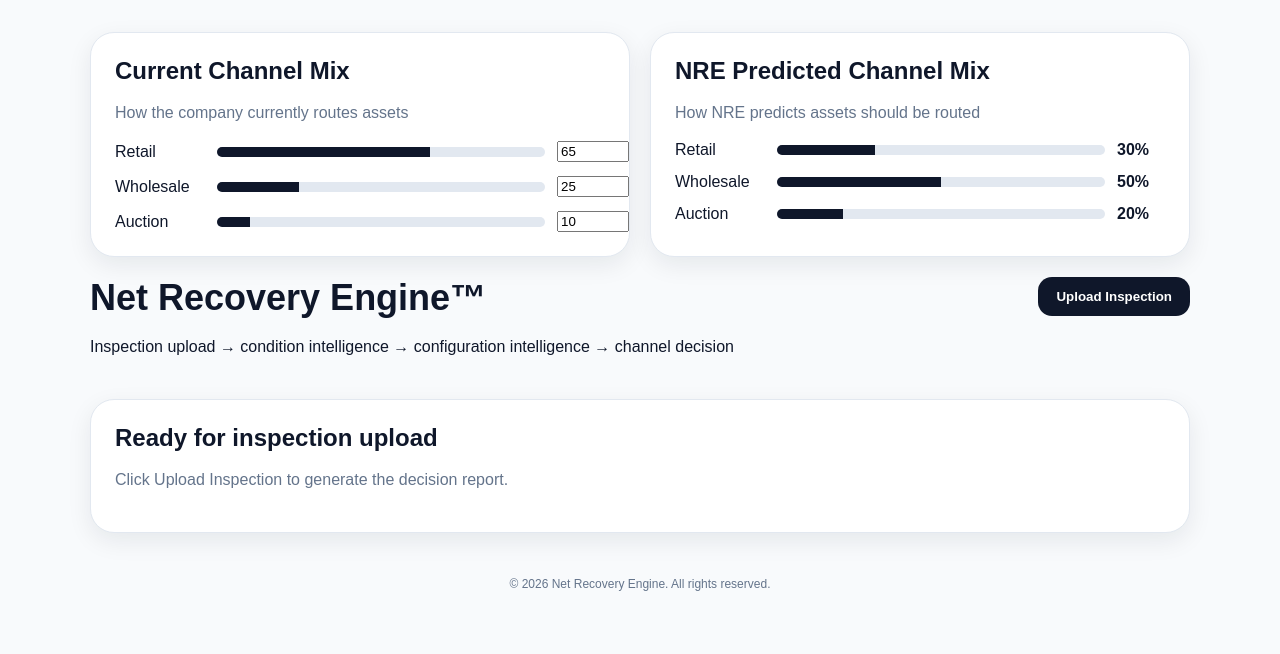
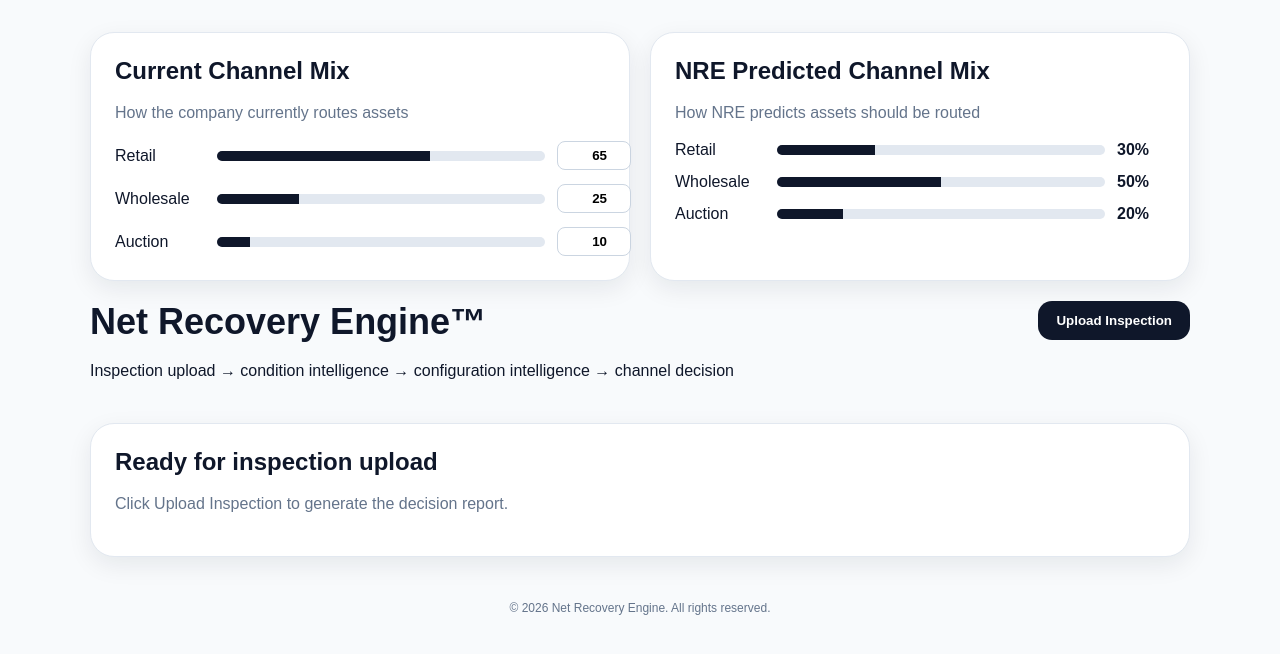
Before and after one commit to DirtDog13416/Net-Recovery-Engine, a React (Vite) app: page / in a window 1280 px wide. Shown: the top 654 px of the page. Built offline with nearby package versions, Linux system fonts and the light colour scheme.

Commit message:
Update App.jsx

```diff
--- a/src/App.jsx
+++ b/src/App.jsx
@@ -82,7 +82,14 @@ const [currentAuction, setCurrentAuction] = useState(10);
     type="number"
     value={currentRetail}
     onChange={(e) => setCurrentRetail(Number(e.target.value))}
-    style={{ width: "64px" }}
+    style={{
+  width: "56px",
+  padding: "6px 8px",
+  borderRadius: "8px",
+  border: "1px solid #cbd5e1",
+  fontWeight: 700,
+  textAlign: "right"
+}}
   />
 </div>
 
@@ -93,7 +100,14 @@ const [currentAuction, setCurrentAuction] = useState(10);
     type="number"
     value={currentWholesale}
     onChange={(e) => setCurrentWholesale(Number(e.target.value))}
-    style={{ width: "64px" }}
+    style={{
+  width: "56px",
+  padding: "6px 8px",
+  borderRadius: "8px",
+  border: "1px solid #cbd5e1",
+  fontWeight: 700,
+  textAlign: "right"
+}}
   />
 </div>
 
@@ -104,7 +118,14 @@ const [currentAuction, setCurrentAuction] = useState(10);
     type="number"
     value={currentAuction}
     onChange={(e) => setCurrentAuction(Number(e.target.value))}
-    style={{ width: "64px" }}
+    style={{
+  width: "56px",
+  padding: "6px 8px",
+  borderRadius: "8px",
+  border: "1px solid #cbd5e1",
+  fontWeight: 700,
+  textAlign: "right"
+}}
   />
 </div>
   </Card>
```
